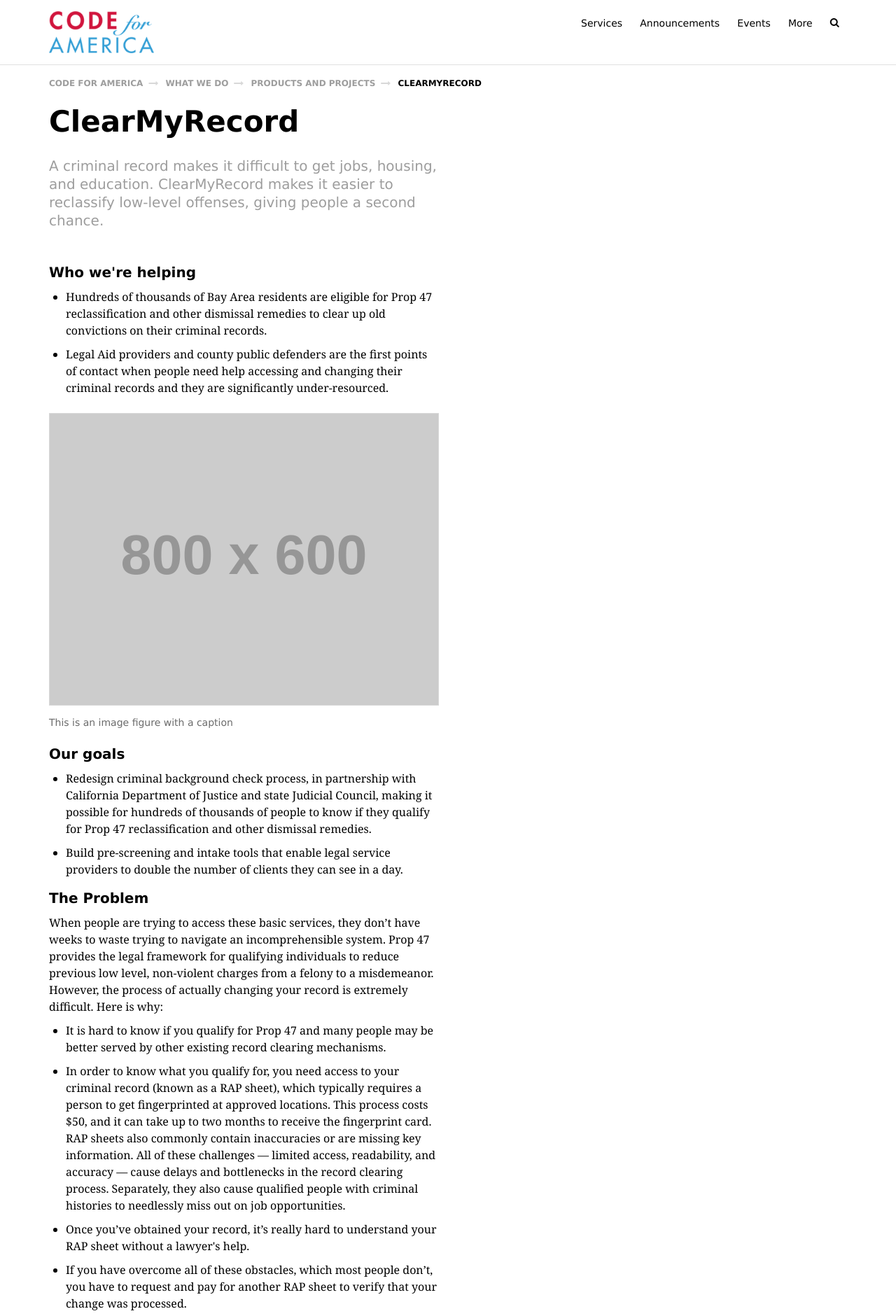
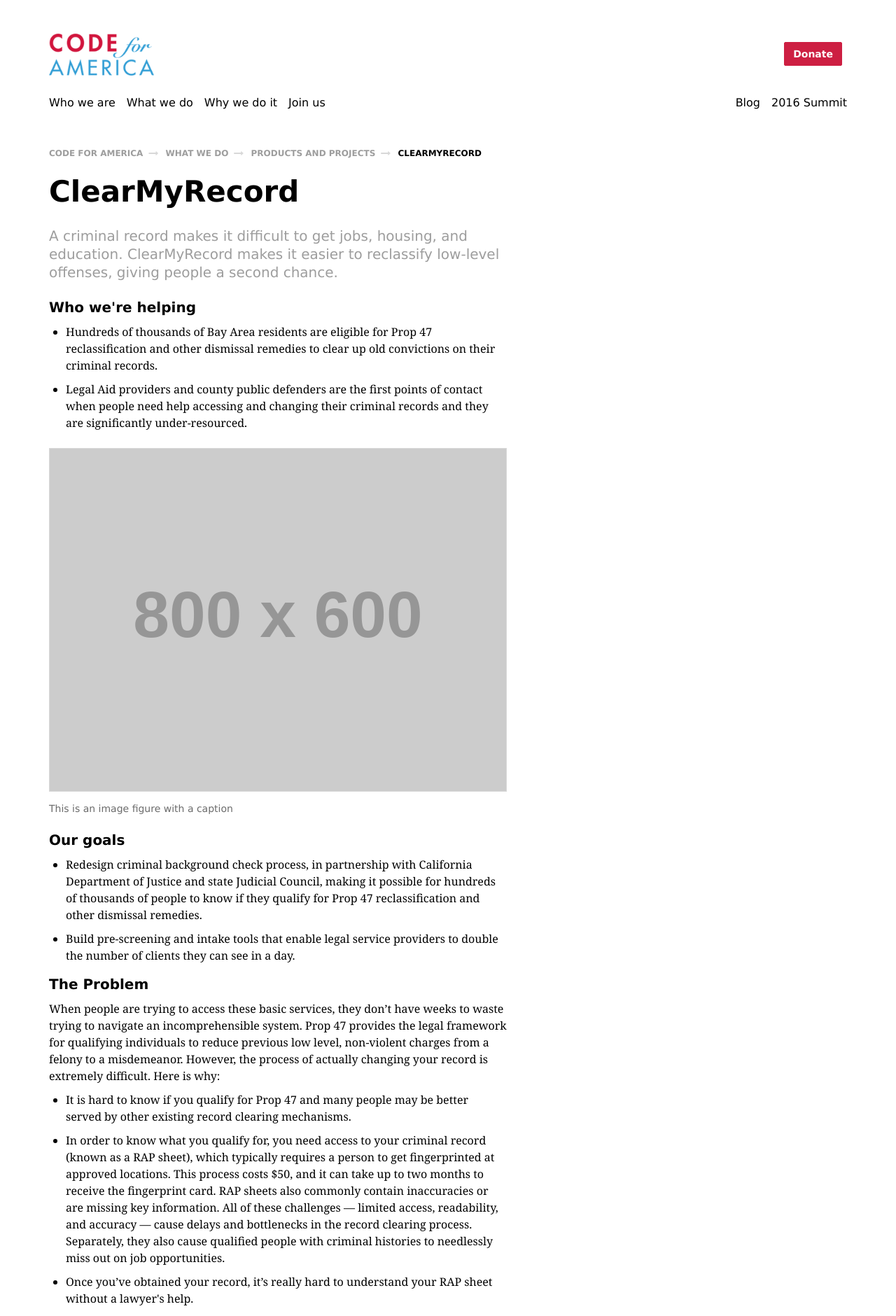
Before and after one commit to codeforamerica/style-guide, a Jekyll site: the page built from _templates/content.html, in a window 1280 px wide. Shown: the top 1880 px of the page at 70% size. Built offline with Jekyll 4.4.1, drawn with Linux system fonts in a browser that asks for light colours; nearby versions of some CDN libraries.

Commit message:
update button styles

```diff
--- a/_sass/atoms/_button.scss
+++ b/_sass/atoms/_button.scss
@@ -11,7 +11,9 @@
   font-weight: bold;
   background-color: $color-grey-300;
   border: 1px solid $color-grey-300;
+  border-radius: 2px;
   font-size: $base-font-size;
+  line-height: 1.5rem;
   text-align: center;
   margin: {
     top: .5em;
@@ -19,7 +21,7 @@
     right: .5em;
   }
   outline: none;
-  padding: .3em .5em;
+  padding: .625rem .875rem;
   text-decoration: none;
   &:hover {
     background-color: $color-grey-500;
@@ -48,13 +50,19 @@
   }
 }
 
+button.button-small, .button.button-small {
+  font-size: 0.875rem;
+  line-height: 1rem;
+  padding: 0.5rem 0.75rem;
+}
+
 button.button-primary, .button.button-primary {
   color: #fff;
-  background-color: $color-primary;
-  border-color: $color-primary;
+  background-color: $color-red;
+  border-color: $color-red;
   &:hover {
-    background-color: shade($color-primary, 20%);
-    border-color: shade($color-primary, 20%);
+    background-color: $color-dark-red;
+    border-color: $color-dark-red;
   }
 }
 
--- a/_sass/molecules/_breadcrumbs.scss
+++ b/_sass/molecules/_breadcrumbs.scss
@@ -1,7 +1,7 @@
 .breadcrumbs {
   @include h6();
   margin: {
-    top: $base-spacing;
+    top: $small-spacing;
     bottom: $small-spacing;
   }
 }
--- a/_sass/molecules/_menu.scss
+++ b/_sass/molecules/_menu.scss
@@ -5,11 +5,8 @@
 .menu-item, a.menu-item {
   @include transition(background-color .2s ease-out);
   display: block;
-  font-size: $small-font-size;
-  padding: .3em .8em;
+  font-size: $base-font-size;
   text-decoration: none;
-  margin-left: -.8em;
-  background-color: rgba(#000, .0);
 
   h1, h2, h3, h4, h5, h6 {
     margin: 0;
@@ -20,9 +17,8 @@
     margin: 0;
     line-height: $tight-line-height;
   }
-
   &:hover {
-    background-color: rgba(#000, .05);
+    text-decoration: underline;
   }
 }
 
@@ -55,3 +51,13 @@
     margin-bottom: 1em;
   }
 }
+
+.button-menu {
+  @extend .menu;
+  display: block;
+  .menu-item {
+    float: left;
+    margin-left: 1em;
+    display: inline-block;
+  }
+}
--- a/_sass/organisms/_global-header.scss
+++ b/_sass/organisms/_global-header.scss
@@ -1,15 +1,22 @@
 .global-header {
   @include clearfix();
 
-  border-bottom: 1px solid $color-grey-300;
-  color: #000;
   padding: 1em $site-margins;
-  .menu-item:not(.js-search-button) {
-    display: none;
-    @include media($tablet-up) {
-      display: block;
-    }
+  @include media($tablet-up) {
+    padding-top: 3rem;
+    padding-bottom: 3rem;
   }
+  // .menu-item:not(.js-menu-button) {
+  //   display: none;
+  //   @include media($tablet-up) {
+  //     display: block;
+  //   }
+  // }
+  // .js-menu-button {
+  //   @include media($tablet-up) {
+  //     display: none;
+  //   }
+  // }
 }
 
 .logo img {
@@ -25,22 +32,32 @@
   // top: .2em;
 
   img {
-    max-width: 125px;
+    max-width: 100px;
     @include media($tablet-up) {
       max-width: 150px;
     }
   }
 }
 
-.global-header-title {
-  margin: 0;
-  font-size: map-get($h2-styles, font-size)
-
-  a {
-    color: inherit;
-    text-decoration: none;
+.global-header-buttons {
+  position: relative;
+  top: -.3rem;
+  @include media($tablet-up) {
+    top: .3rem;
+    .js-menu-button {
+      display: none;
+    }
   }
 }
+
+.global-header-navigation {
+  display: none;
+  @include media($tablet-up) {
+    display: block;
+    padding-top: $large-spacing;
+  }
+}
+
 .global-header-menu {
   position: relative;
   top: .3em;
--- a/_sass/templates/_content.scss
+++ b/_sass/templates/_content.scss
@@ -30,7 +30,7 @@
 
 .template-content {
   .page-header {
-    margin-bottom: $large-spacing;
+    // margin-bottom: $base-spacing;
   }
 }
 
--- a/_templates/content.html
+++ b/_templates/content.html
@@ -29,17 +29,28 @@
     <!-- Header goes here -->
     <header class="global-header" role="banner">
       <div class="grid-box">
-        <div class="align-left">
-          <div class="global-header-logo">
-            <a href="/"><img class="header-icon" src="/media/images/cfa-logo-color.png" alt="Code for America Logo" /></a>
+        <div class="width-one-whole">
+          <div class="align-left">
+            <div class="global-header-logo">
+              <a href="/"><img class="header-icon" src="/media/images/cfa-logo-color.png" alt="Code for America Logo" /></a>
+            </div>
+          </div>
+          <div class="button-menu global-header-buttons align-right" role="navigation">
+            <a class="menu-item button button-small button-primary" href="#" title="Donate">Donate</a>
+            <a class="menu-item button button-small js-menu-button" href="{{ siteUrl }}donate" title="Open menu"><span class="fa fa-bars"></span> Menu</a>
           </div>
         </div>
-        <div class="bar-menu global-header-menu align-right" role="navigation">
-          <a href="#" class="menu-item">Services</a>
-          <a href="#" class="menu-item">Announcements</a>
-          <a href="#" class="menu-item">Events</a>
-          <a href="#" class="menu-item">More</a>
-          <a href="#" class="menu-item js-search-button" title="Open search"><span class="fa fa-search"></span></a>
+        <div class="width-one-whole global-header-navigation">
+          <div class="bar-menu global-header-menu align-left" role="navigation">
+            <a href="#" class="menu-item">Who we are</a>
+            <a href="#" class="menu-item">What we do</a>
+            <a href="#" class="menu-item">Why we do it</a>
+            <a href="#" class="menu-item">Join us</a>
+          </div>
+          <div class="bar-menu global-header-menu align-right" role="navigation">
+            <a href="#" class="menu-item">Blog</a>
+            <a href="#" class="menu-item">2016 Summit</a>
+          </div>
         </div>
       </div>
     </header>
@@ -59,13 +70,13 @@
                 </nav>
                 <h1 class="title-text">ClearMyRecord</h1>
               </div>
-              <div class="width-one-half">
+              <div class="width-seven-twelfths">
                 <p class="lead-in-text">A criminal record makes it difficult to get jobs, housing, and education. ClearMyRecord makes it easier to reclassify low-level offenses, giving people a second chance.</p>
               </div>
             </div>
           </div>
           <div class="grid-box">
-            <article class="content-body-text width-one-half">
+            <article class="content-body-text width-seven-twelfths">
               <h4>Who we're helping</h4>
               <ul>
                 <li>Hundreds of thousands of Bay Area residents are eligible for Prop 47 reclassification and other dismissal remedies to clear up old convictions on their criminal records.</li>
```
